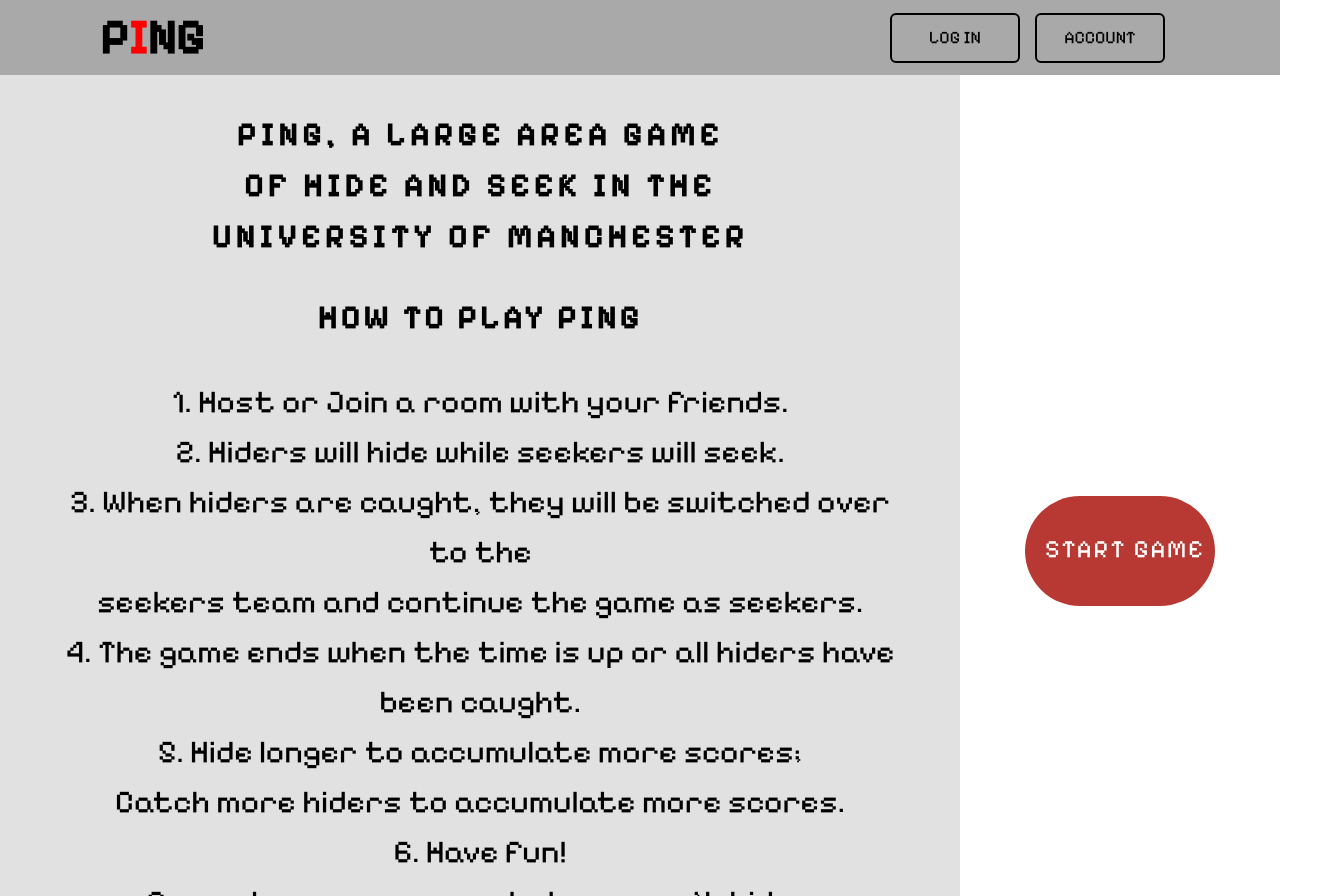
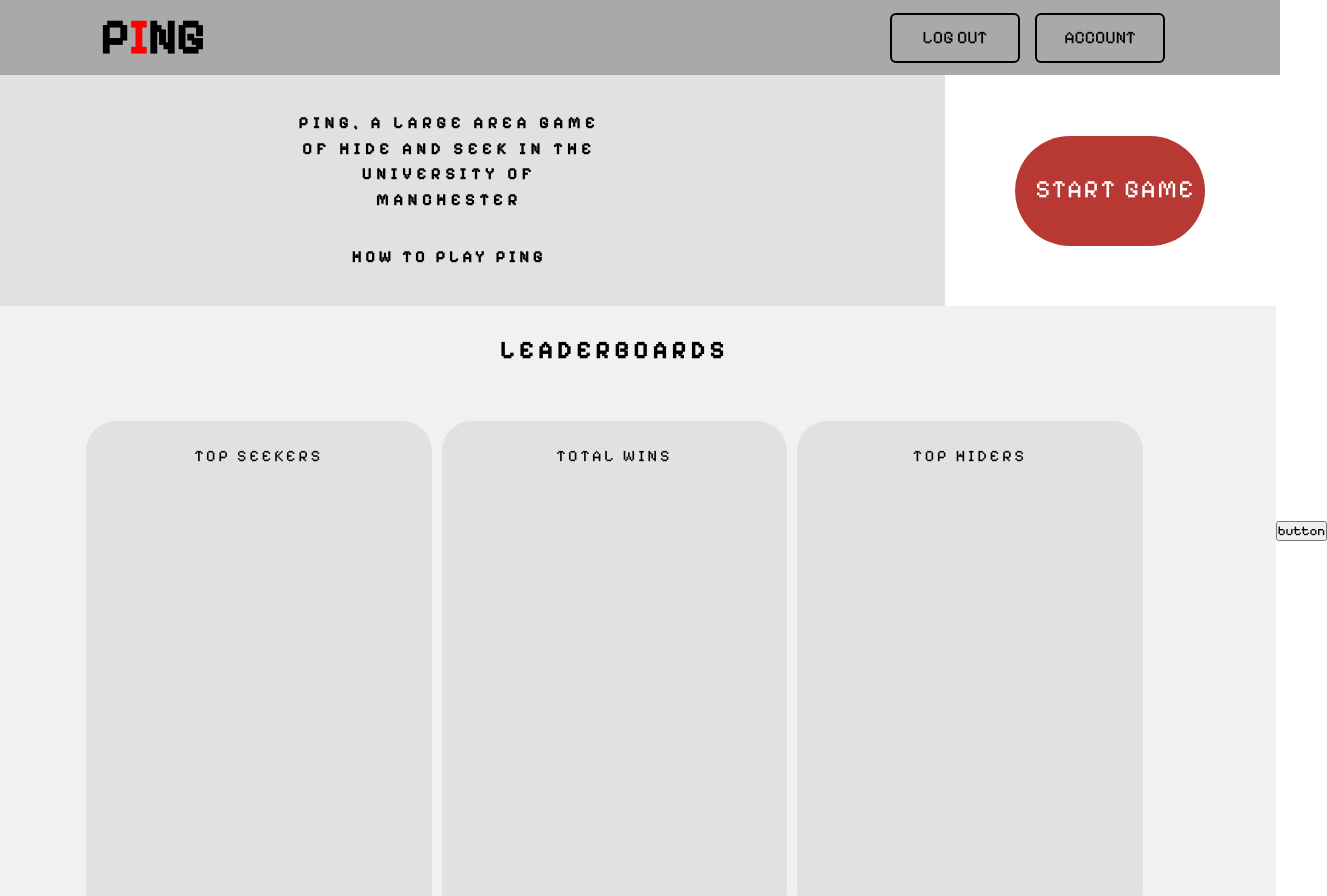
Before and after one commit to mortemn/Ping, a Next.js app in the folder frontend/: page / in a window 1280 px wide. Shown: the top 896 px of the page, 1327 px wide, since content can reach past the window. Built offline with nearby package versions, Linux system fonts and the light colour scheme.

Commit message:
Home page changes

```diff
--- a/frontend/src/app/page.js
+++ b/frontend/src/app/page.js
@@ -1,24 +1,19 @@
-import Head from "next/head";
 import styles from "./page.module.css";
 import Link from "next/link";
 
 const HomePage = () => {
   return (
     <body>
-      <header className={styles["header"]}>
+      <header>
         <h2 className={styles["logo"]}>
           P<span className={styles["red-letter"]}>I</span>NG
         </h2>
         <nav className={styles["navigation"]}>
-          <Link href="/loginPage">
-            <button className={styles["btn"]}>LOG IN</button>
-          </Link>
-          <Link href = "">
-            <button className={styles["btn"]}>ACCOUNT</button>
-          </Link>
+          <button className={styles["btn"]}>LOG OUT</button>
+          <button className={styles["btn"]}>ACCOUNT</button>
         </nav>
       </header>
-      <div className={styles.container}>
+      <main>
         <div className={styles["top-container"]}>
           <div className={styles["left-panel"]}>
             <p>
@@ -27,26 +22,20 @@ const HomePage = () => {
               <br />
               of hide and seek in the
               <br />
-              University of Manchester
+              University of <br />
+              Manchester
             </p>
             <div className={styles["how-to-pair"]}>
               <ion-icon
                 name="location"
                 className={styles["location-icon"]}
+
               ></ion-icon>
               <div className={styles["how-to-play"]}>HOW TO PLAY PING</div>
             </div>
-            <div className={styles["instructions"]}>
-              1. Host or Join a room with your friends.<br/>
-              2. Hiders will hide while seekers will seek.<br/>
-              3. When hiders are caught, they will be switched over to the<br/> seekers team and continue the game as seekers.<br/>
-              4. The game ends when the time is up or all hiders have been caught.<br/>
-              5. Hide longer to accumulate more scores;<br/> Catch more hiders to accumulate more scores.<br/>
-              6. Have fun! <br/>Remember: you can run but you can&apos;t hide...<br/>
-            </div>
           </div>
           <div className={styles["right-panel"]}>
-            <Link href="/RoomPage">
+            <Link href="/roomPage1">
               <button className={styles["start-game-btn"]}>START GAME</button>
             </Link>
           </div>
@@ -54,12 +43,21 @@ const HomePage = () => {
         <div className={styles["bottom-container"]}>
           <div className={styles["leaderboards-title"]}>LEADERBOARDS</div>
           <div className={styles["leaderboards-body"]}>
-            <div>TOP SEEKRS</div>
-            <div>TOTAL WINS</div>
-            <div>TOP HIDERS</div>
+            <div>
+              TOP SEEKERS
+            </div>
+            <div>
+              TOTAL WINS
+            </div>
+            <div>
+              TOP HIDERS
+            </div>
           </div>
         </div>
-      </div>
+      </main>
+      <footer>
+        <button className={styles["btn"]}>button</button>
+      </footer>
       <script
         type="module"
         src="https://unpkg.com/ionicons@7.1.0/dist/ionicons/ionicons.esm.js"
```
